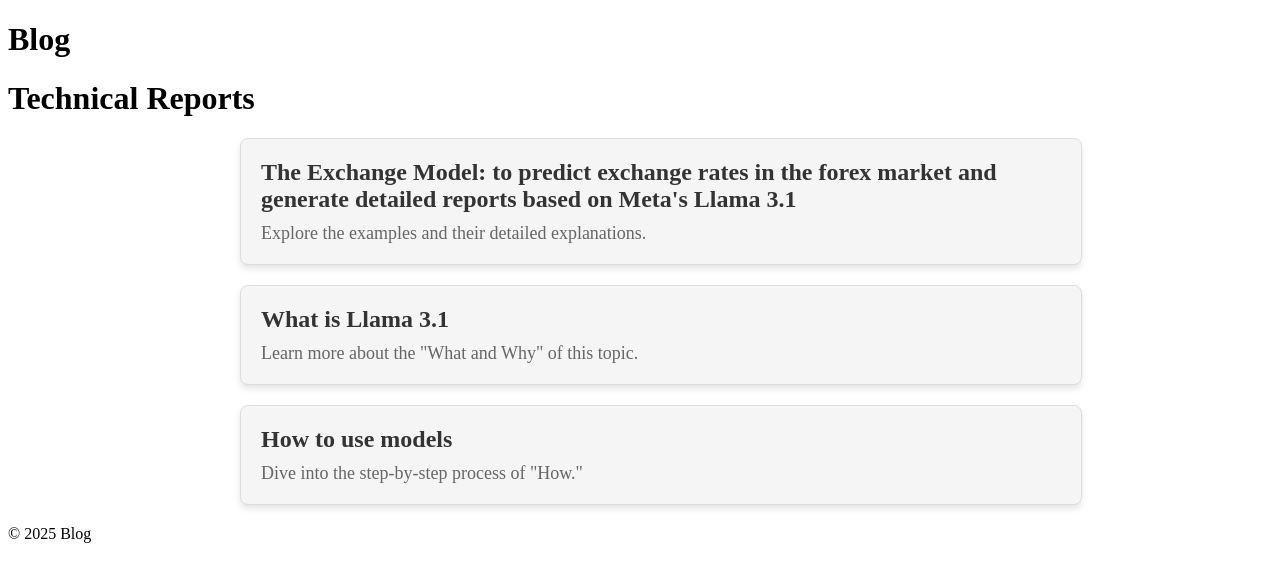
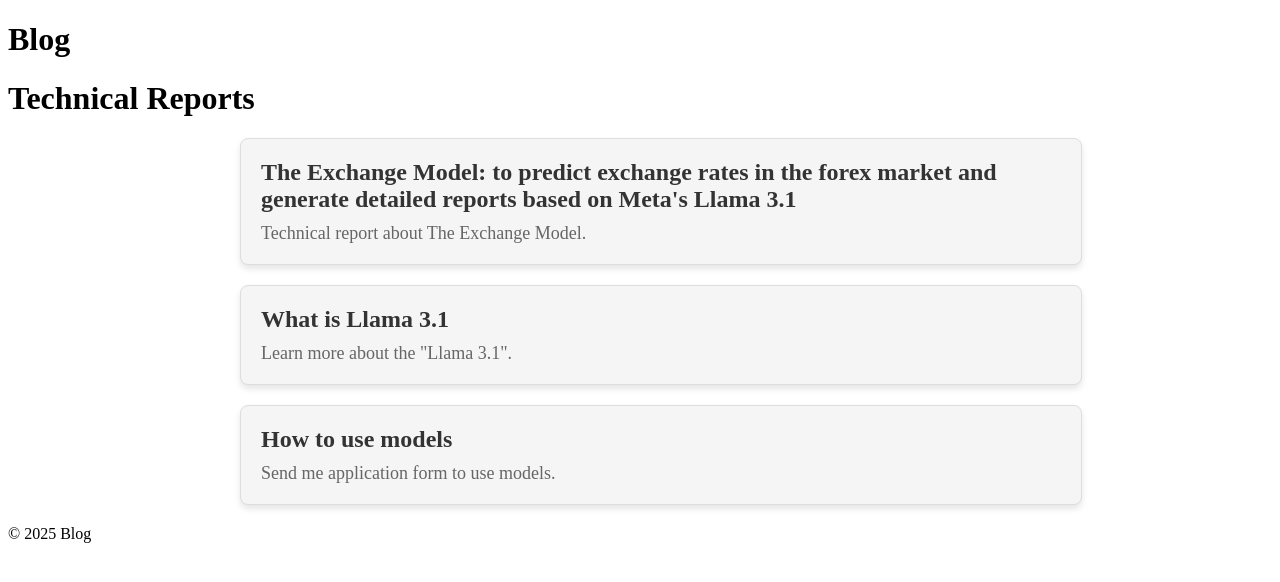
Before and after one commit to hoysu/blog.github.io, a Jekyll site: the page built from index.html, in a window 1280 px wide. Shown: the top 582 px of the page. Built offline with Jekyll 4.4.1, drawn with Linux system fonts in a browser that asks for light colours.

Commit message:
Update index.html

```diff
--- a/index.html
+++ b/index.html
@@ -9,19 +9,19 @@ title: "Blog"
   <div class="report-box">
     <a href="page1.html">
       <h2>The Exchange Model: to predict exchange rates in the forex market and generate detailed reports based on Meta's Llama 3.1</h2>
-      <p>Explore the examples and their detailed explanations.</p>
+      <p>Technical report about The Exchange Model.</p>
     </a>
   </div>
   <div class="report-box">
     <a href="page2.html">
       <h2>What is Llama 3.1</h2>
-      <p>Learn more about the "What and Why" of this topic.</p>
+      <p>Learn more about the "Llama 3.1".</p>
     </a>
   </div>
   <div class="report-box">
     <a href="page3.html">
       <h2>How to use models</h2>
-      <p>Dive into the step-by-step process of "How."</p>
+      <p>Send me application form to use models.</p>
     </a>
   </div>
 </div>
```
